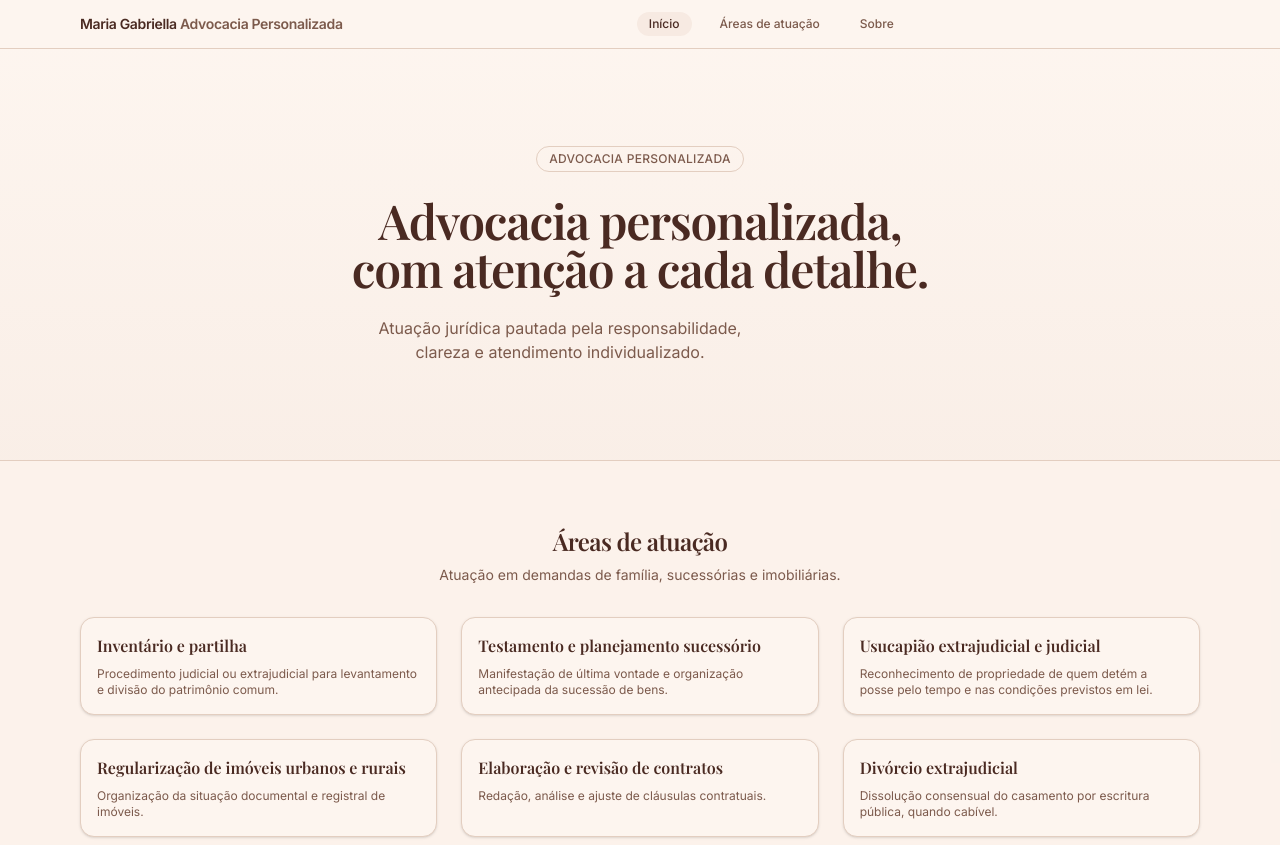
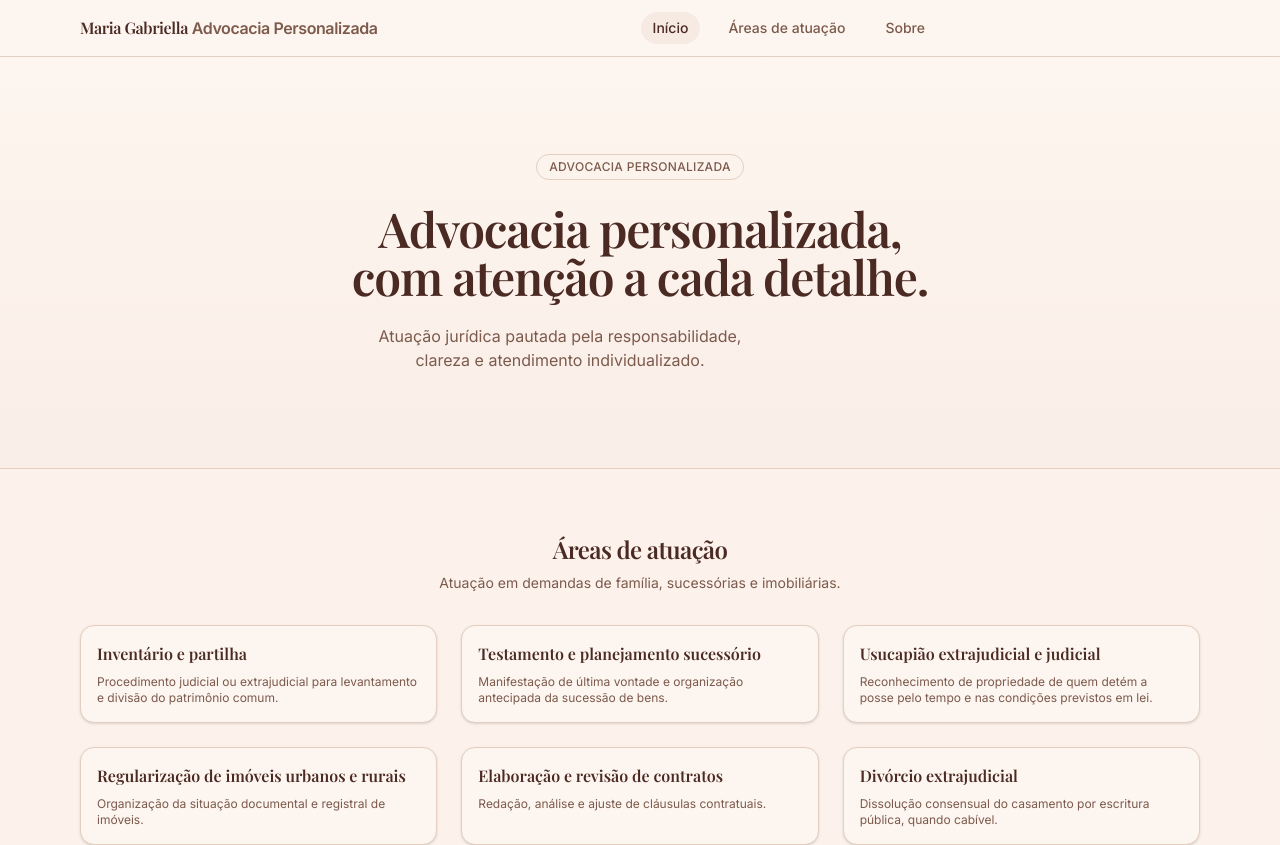
Before and after one commit to svitordev/landing-advogada-gabriella, a Next.js app: page / in a window 1280 px wide. Shown: the top 845 px of the page. Built offline with nearby package versions, Linux system fonts and the light colour scheme.

Commit message:
style: refine header typography and navigation targets

```diff
--- a/components/site/headers/header-basic.tsx
+++ b/components/site/headers/header-basic.tsx
@@ -36,16 +36,17 @@ export function HeaderBasic({ brand, links, action }: HeaderBasicProps) {
   return (
     <header className="border-b bg-background/80 backdrop-blur">
       <div className="mx-auto flex max-w-6xl items-center justify-between px-4 py-3">
-        {/* Logo / Marca — representação tipográfica (logotipo oficial pendente) */}
-        <Link href={brandHref} className="text-sm font-semibold tracking-tight">
-          <span className="font-bold">{brand.name}</span>
+        {/* Logo / Marca — representação tipográfica (logotipo oficial pendente).
+            Nome em serif (padrão tipográfico institucional — mesmo tratamento do footer); subtítulo em Inter. */}
+        <Link href={brandHref} className="text-base font-semibold tracking-tight">
+          <span className="font-serif font-bold">{brand.name}</span>
           {brand.subtitle && <span className="text-muted-foreground"> {brand.subtitle}</span>}
         </Link>
 
         {/* Navegação */}
         <nav
           aria-label="Navegação principal"
-          className="hidden items-center gap-4 text-xs font-medium text-muted-foreground md:flex"
+          className="hidden items-center gap-4 text-sm font-medium text-muted-foreground md:flex"
         >
           {links.map((item) => {
             const baseHref = item.href.split("#")[0] || "/";
@@ -59,7 +60,7 @@ export function HeaderBasic({ brand, links, action }: HeaderBasicProps) {
                 key={item.href}
                 href={item.href}
                 className={cn(
-                  "rounded-full px-3 py-1 hover:bg-muted hover:text-foreground",
+                  "rounded-full px-3 py-1.5 hover:bg-muted hover:text-foreground",
                   isActive && "bg-muted text-foreground"
                 )}
               >
--- a/memory-bank/CURRENT-STATE.md
+++ b/memory-bank/CURRENT-STATE.md
@@ -6,7 +6,8 @@ Snapshot curto do estado atual do repositório. Não copiar toda a documentaçã
 
 Projeto **independente** (landing page institucional da advogada Maria Gabriella), criado a partir do código do Svitordev UI Lab.
 
-- **Fase atual:** bootstrap documental concluído + Design Foundation VERIFIED + Entrega B VERIFIED + Entrega C VERIFIED + Entrega D VERIFIED + Entrega E (FAQ reutilizável) funcionalmente VERIFIED (2026-10-29) + **Entrega F1 (Refinamento Visual da Home) tecnicamente VERIFIED** (2026-10-30). Landing ainda em composição — contato público e FAQ institucional ainda não publicados. Aprovação estética humana da F1 pendente.
+- **Fase atual:** bootstrap documental concluído + Design Foundation VERIFIED + Entregas B–E VERIFIED + Entrega F1 (Refinamento Visual da Home) tecnicamente VERIFIED + **Entrega F2-A (Refinamento Tipográfico e UX do Header) tecnicamente VERIFIED** (2026-10-30). Landing ainda em composição — contato público e FAQ institucional ainda não publicados. Aprovação estética humana (F1/F2-A) pendente. F2-B (assets/dados oficiais) pendente.
+- **Header atual:** marca Playfair Display 16px (`font-serif`/`text-base`) + subtítulo Inter; links desktop Inter 14px com alvos de ≈32px; `MobileNav` preservado; contrato data-driven e comportamento intactos.
 - **Home atual:** Header institucional → Hero editorial sem fotografia (sem placeholder) → Áreas de atuação (6 cards, grid 1/2/3) → Sobre (fundo `bg-background` diferenciado) → footer mínimo — tudo data-driven via `lib/site-config.ts` (PROJECT_ONLY — configuração, não componente React).
 - **Home ainda sem Atendimento/Contato publicado** — nenhum CTA de contato ativo; nenhum telefone/e-mail/WhatsApp da cliente inventado. Navegação pública permanece Início · Áreas de atuação · Sobre.
 - **`ContactDetails` agora é data-driven e reutilizável** (`LAB_CANDIDATE`), com demonstração na `/library/contact` (dados fictícios). Contato institucional pendente de dados oficiais.
@@ -14,18 +15,20 @@ Projeto **independente** (landing page institucional da advogada Maria Gabriella
 - **Seis áreas de atuação preliminares** com copy descritiva provisória; **Sobre a advogada** com copy institucional provisória — ambos `PENDENTE_CONFIRMACAO_CLIENTE` (marcação só no código, nunca na interface).
 - **Navegação pública por âncoras reais:** Início `/` · Áreas de atuação `/#areas-de-atuacao` · Sobre `/#sobre`; active state não destaca links com hash (ajuste mínimo no `header-basic`); `MobileNav` intacto; sem scroll spy.
 - **"Conteúdo" saiu da navegação pública.** A rota `/blog` continua existindo com artigos genéricos herdados do template — pendência antes do deploy (substituir ou despublicar).
+- **F2-B pendente dos materiais oficiais:** assets, OAB, contatos e conteúdo definitivo (fase 2). F2-A (escala/tipografia do Header) tecnicamente VERIFIED — ver gates abaixo.
 - **Sem logo oficial** (marca tipográfica) e **sem fotografia oficial** (hero renderiza a composição editorial sem placeholder; About renderiza somente texto — o suporte a imagem do `HeroPrimary`/`AboutSplit` está implementado, mas não foi validado em runtime com a fotografia real). **Sem contatos oficiais confirmados** — CTA de contato omitido.
 - **Tema claro aplicado** como padrão (classe `dark` removida do root; bloco `.dark` preservado, não adaptado; sem toggle).
 - **Identidade vinho/bege aplicada** nos tokens `:root` de `app/globals.css` (OKLCH calibrado; `--input` escurecido p/ ≈3.04:1).
 - **Fontes configuradas:** Inter (400/500/600, corpo) + Playfair Display (500/600, títulos h1–h3) via `next/font/google`, `display: swap`.
 - **Metadata institucional** aplicada no root layout.
-- **Assets oficiais:** pendentes (logotipo/monograma, fotografia — `PENDENTE_CONFIRMACAO_CLIENTE`). O fluxo de imagem do `HeroPrimary` com arquivo real não foi validado por ausência do asset.
+- **Assets oficiais:** pendentes (logotipo/monograma, fotografia, favicon e metadata visual definitiva/OG — `PENDENTE_CONFIRMACAO_CLIENTE`). O fluxo de imagem do `HeroPrimary` com arquivo real não foi validado por ausência do asset.
 - **Dados profissionais pendentes de confirmação:** contatos oficiais (e-mail/telefone/WhatsApp), região atendida, inscrição OAB, logotipo/monograma, fotografia profissional, revisão dos textos.
 - **Publicação:** condicionada à avaliação e aprovação jurídica/publicitária pela advogada antes do ar.
 - **Site ainda não pronto para publicação.**
 - **Roadmap ativo:** `docs/ROADMAP-LANDING.md` (fases 1 e 4 ✅; fase 5 parcialmente executada — Entregas B, C, D e E VERIFIED + F1 tecnicamente VERIFIED; fases 2/3 seguem pendentes). O roadmap das 1000 evoluções é histórico (origem UI Lab).
 - **Gates da Entrega E:** lint 0/0 · build PASS (17 rotas) · Playwright 40 passed + 2 skipped (21 casos × 2 projetos) · verificação visual em 375×667, 768×1024 e 1280×720 em `/library/faq` — uma coluna, zero overflow; foco visível por teclado e reduced-motion confirmados; home intacta.
 - **Gates da Entrega F1:** lint 0/0 · build PASS (17 rotas) · Playwright 40 passed + 2 skipped (nenhum teste alterado) · `git diff --check` limpo · zero overflow em 375×667, 768×1024, 1280×720 e 1440×900 em `/`, `/library/hero`, `/library/services` e `/library/about` — evidência programática em browser real; aprovação estética humana pendente.
+- **Gates da Entrega F2-A:** lint 0/0 · build PASS (17 rotas) · Playwright 40 passed + 2 skipped (nenhum teste alterado) · `git diff --check` limpo · zero overflow nos 4 viewports em `/` e `/library/headers` (768px: ≈64px entre marca e navegação, sem colisão) — evidência programática em browser real; aprovação estética humana pendente.
 - **Próximo passo:** publicação da FAQ institucional quando houver perguntas e respostas aprovadas pela profissional (conteúdo — fase 2). Contato institucional depende dos dados oficiais.
 
 ### Estado herdado do UI Lab (histórico — descreve o código, ainda válido como estado técnico)
```
Also changed, not shown: memory-bank/CHANGELOG.md, 2 other files (tests, documents, lock files or other folders).
